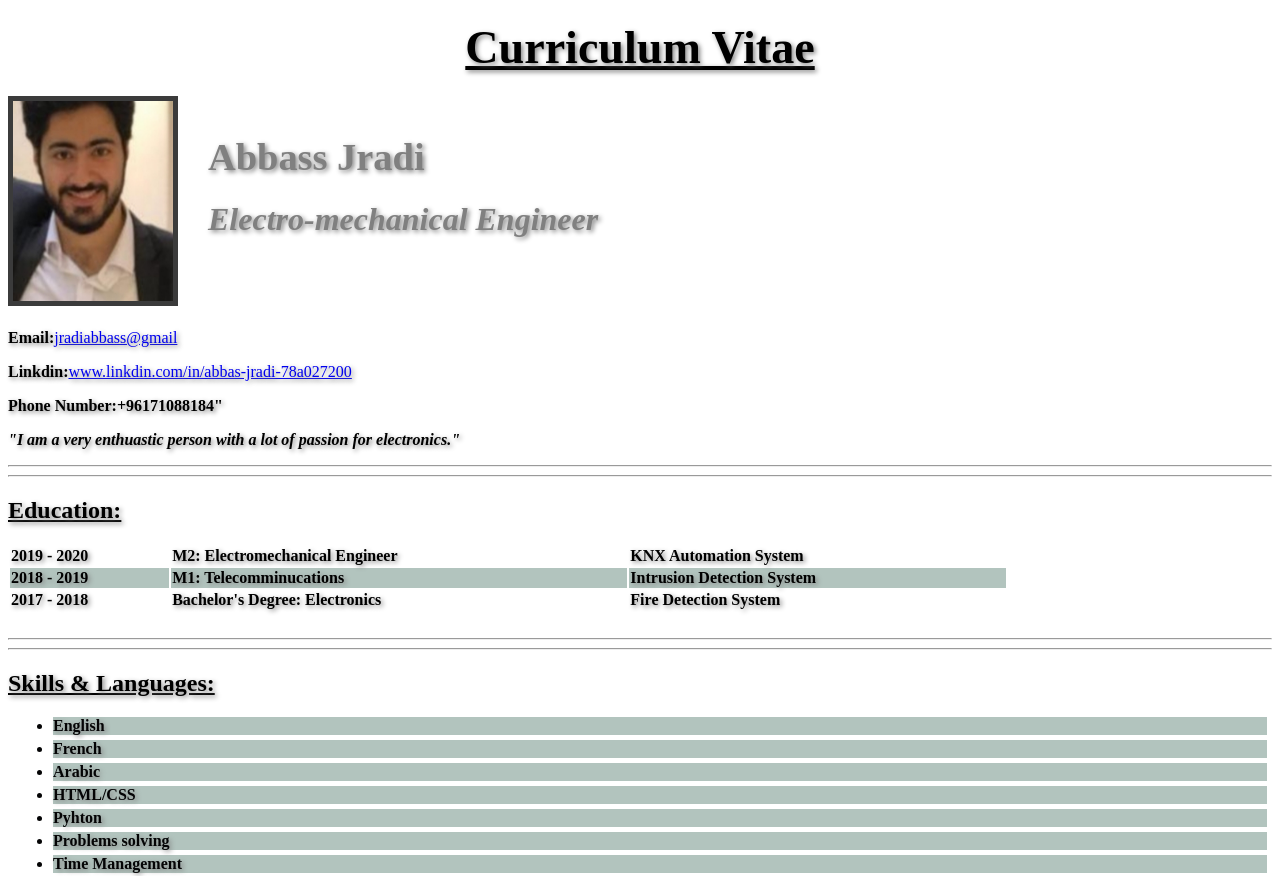
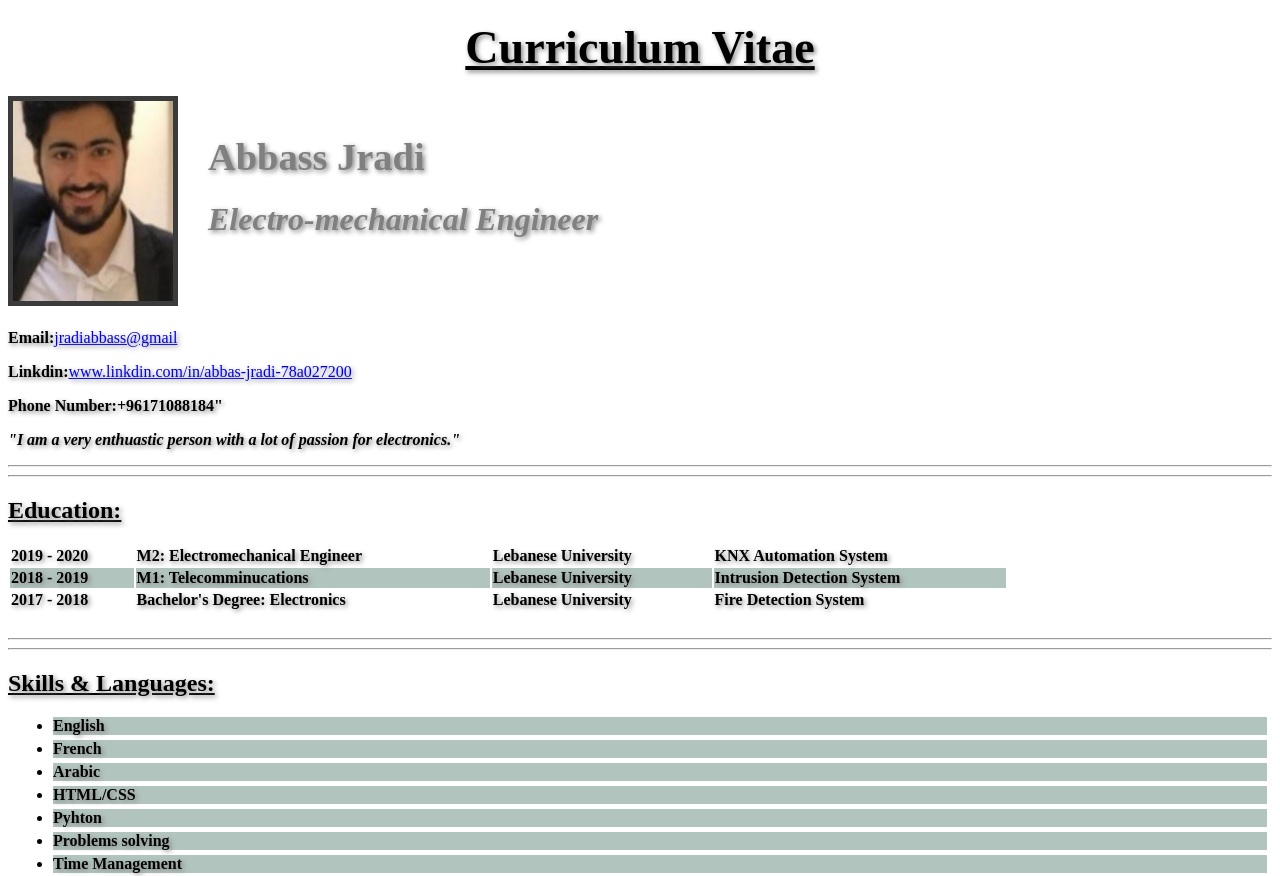
Before and after one commit to Abbass-Jradi/Abbass-Jradi.github.io, a plain HTML site: page index.html in a window 1280 px wide. Shown: the top 876 px of the page. Drawn offline with Linux system fonts and the light colour scheme.

Commit message:
Update index.html

```diff
--- a/index.html
+++ b/index.html
@@ -36,18 +36,21 @@
          <tr>
              <td><b> 2019 - 2020 </b></td>
              <td> M2: Electromechanical Engineer </td>
+             <td> Lebanese University </td>
              <td> KNX Automation System </td>
          </tr>
 
          <tr>
             <td><b> 2018 - 2019 </b></td>
             <td> M1: Telecomminucations </td>
+            <td> Lebanese University </td>
             <td> Intrusion Detection System </td>
         </tr>
 
         <tr>
             <td><b> 2017 - 2018 </b></td>
             <td> Bachelor's Degree: Electronics </td>
+            <td> Lebanese University </td>
             <td> Fire  Detection System </td>
         </tr>
      </table>
```
